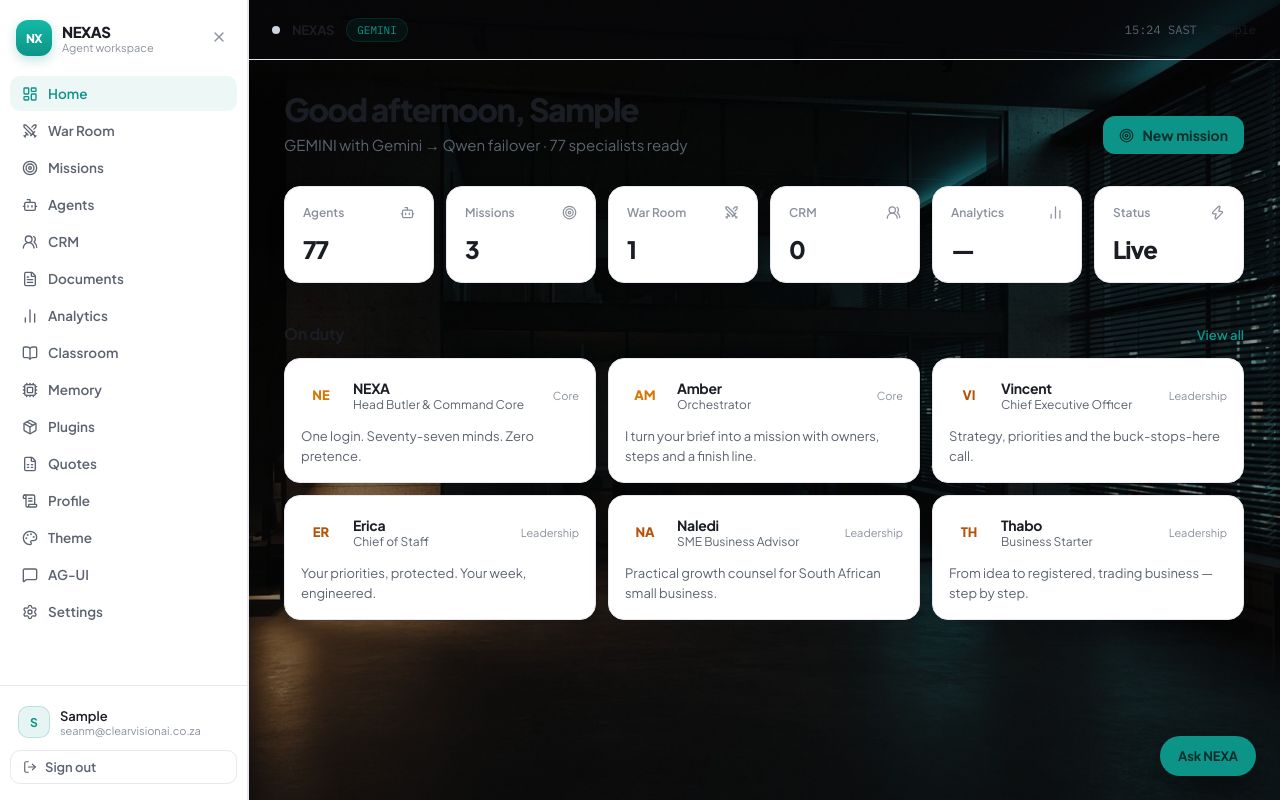
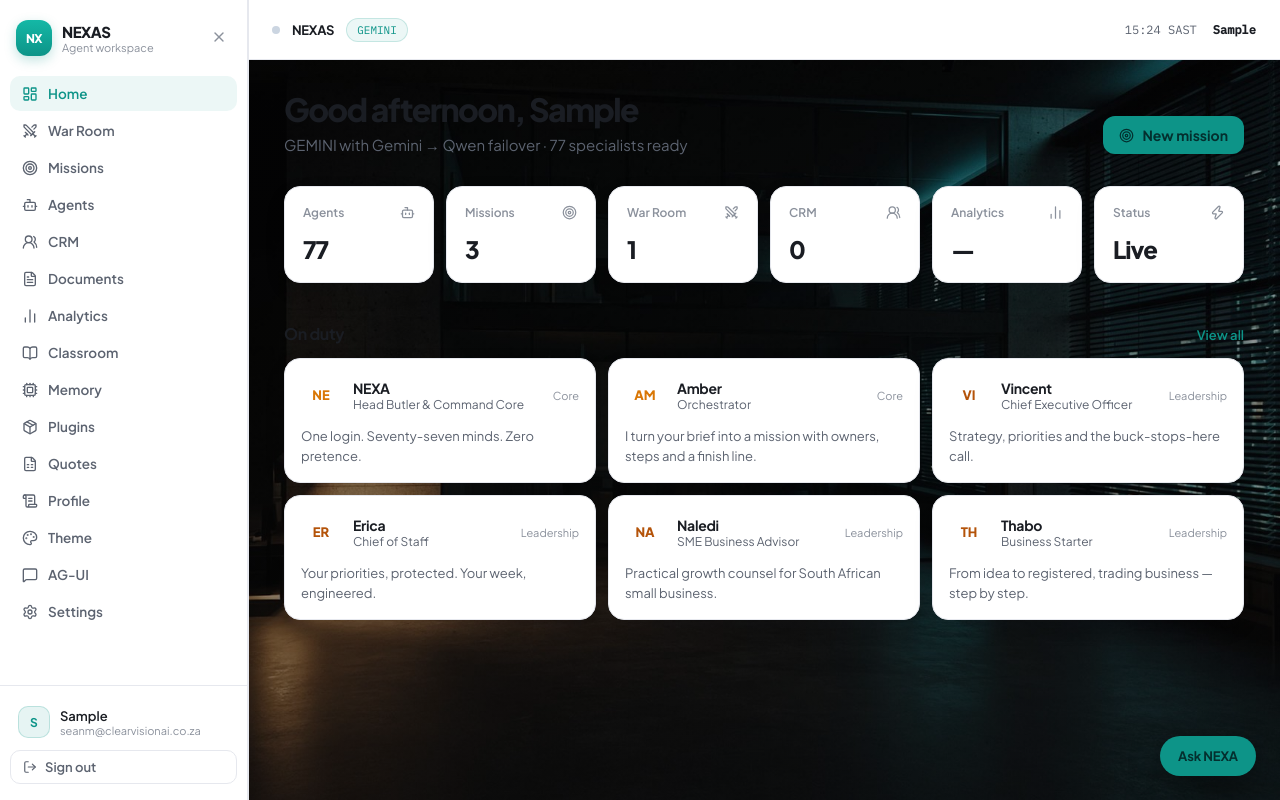
Before and after one commit to seanie84/seanie84.github.io, a React (Vite) app: page /login in a window 1280 px wide. Both pictures are taken after typing "Sample", "Sample123", "Sample123" into the empty fields and a click on the button "Save password and enter". Built offline with nearby package versions, Linux system fonts and the light colour scheme.

Commit message:
style: light top bar

```diff
--- a/src/components/layout/TopBar.tsx
+++ b/src/components/layout/TopBar.tsx
@@ -24,15 +24,15 @@ export default function TopBar() {
   const ready = engineReady(primary) || (failoverOn && (engineReady('gemini') || engineReady('qwen')));
 
   return (
-    <header className="rack-bar" style={{ background: 'rgba(9,9,11,.55)' }}>
+    <header className="rack-bar">
       <span className={ready ? 'rack-dot' : 'rack-dot off'} />
       <span style={{ color: 'var(--ink)', fontWeight: 700, letterSpacing: '-0.02em' }}>NEXAS</span>
-      <span className="chip" style={viaFailover ? { color: 'var(--warn)', borderColor: 'rgba(251,191,36,.3)', background: 'rgba(251,191,36,.1)' } : undefined}>
+      <span className="chip" style={viaFailover ? { color: 'var(--warn)', borderColor: 'rgba(217,119,6,.25)', background: 'rgba(217,119,6,.08)' } : undefined}>
         {ENGINE_SHORT[live]}{viaFailover ? ' · failover' : ''}
       </span>
-      <span style={{ marginLeft: 'auto', display: 'flex', alignItems: 'center', gap: 16, fontFamily: 'IBM Plex Mono, monospace', fontSize: 12 }}>
+      <span style={{ marginLeft: 'auto', display: 'flex', alignItems: 'center', gap: 16, fontFamily: 'IBM Plex Mono, monospace', fontSize: 12, color: 'var(--ink-2)' }}>
         <span>{time} SAST</span>
-        <span style={{ color: 'var(--ink)' }}>{user?.name || 'Operator'}</span>
+        <span style={{ color: 'var(--ink)', fontWeight: 600 }}>{user?.name || 'Operator'}</span>
       </span>
     </header>
   );
```
